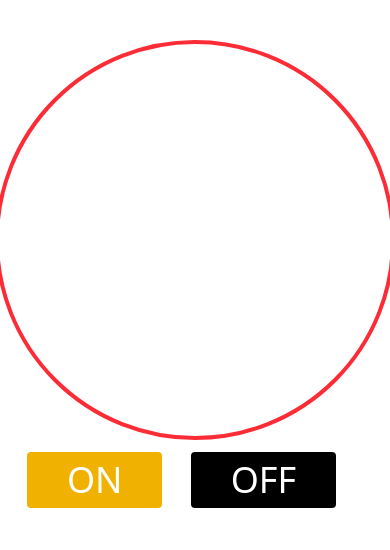
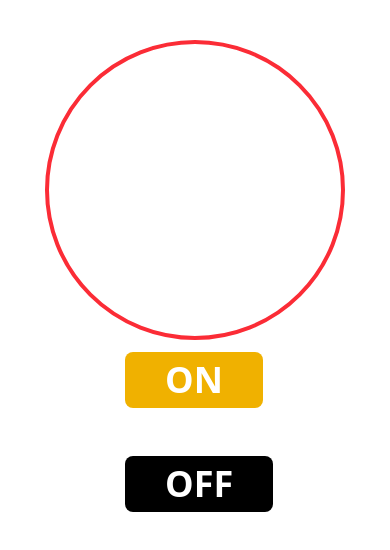
Before and after one commit to Abdihafiid5588/light, a plain HTML site: page index.html in a window 390 px wide. Drawn offline with nearby package versions, Linux system fonts and the light colour scheme.

Commit message:
made it responsive

```diff
--- a/index.html
+++ b/index.html
@@ -9,9 +9,12 @@
 <body>
     <div class="flex justify-center mt-10">
         <div>
-            <div id="light" class="w-[400px] h-[400px] border-4 border-red-500 rounded-full"></div>
-            <button id="btnOn" class="bg-yellow-500 px-10 py-2 text-4xl text-white rounded ml-8 m-3">ON</button>
-            <button id="btnOff" class="bg-black px-10 py-2 text-4xl text-white rounded m-3">OFF</button>
+            <div id="light" class="sm:w-[400px] sm:h-[400px] h-[300px] w-[300px] border-4 border-red-500 rounded-full"></div>
+            <div class="sm:block it">
+                <button id="btnOn" class="bg-yellow-500 px-10 py-2 text-4xl font-bold text-white rounded-lg sm:ml-6 m-3 ml-20">ON</button>
+                <div class="sm:hidden block"><br></div>
+                <button id="btnOff" class="bg-black px-10 py-2 text-4xl font-bold text-white rounded-lg m-3 sm:ml-6 ml-20">OFF</button>
+            </div>
         </div>
     </div>
     <script src="index.js"></script>
```
